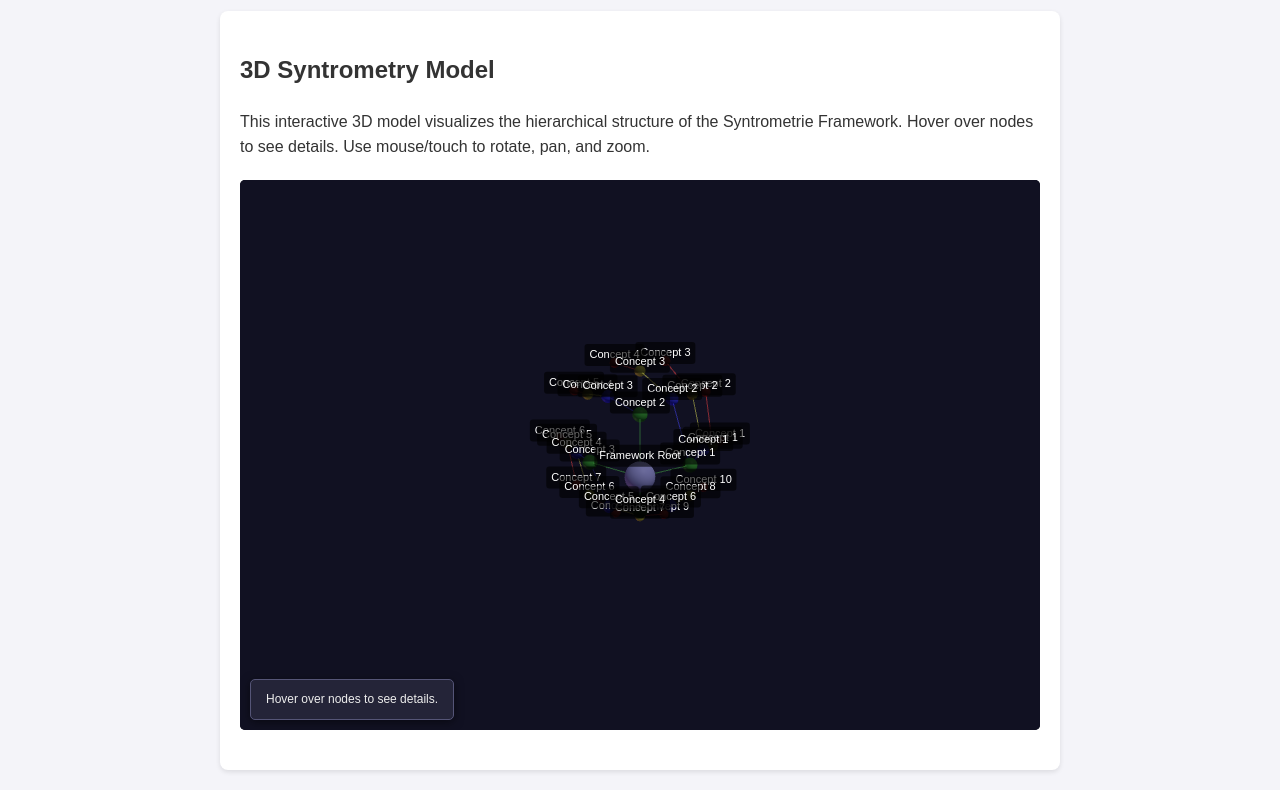
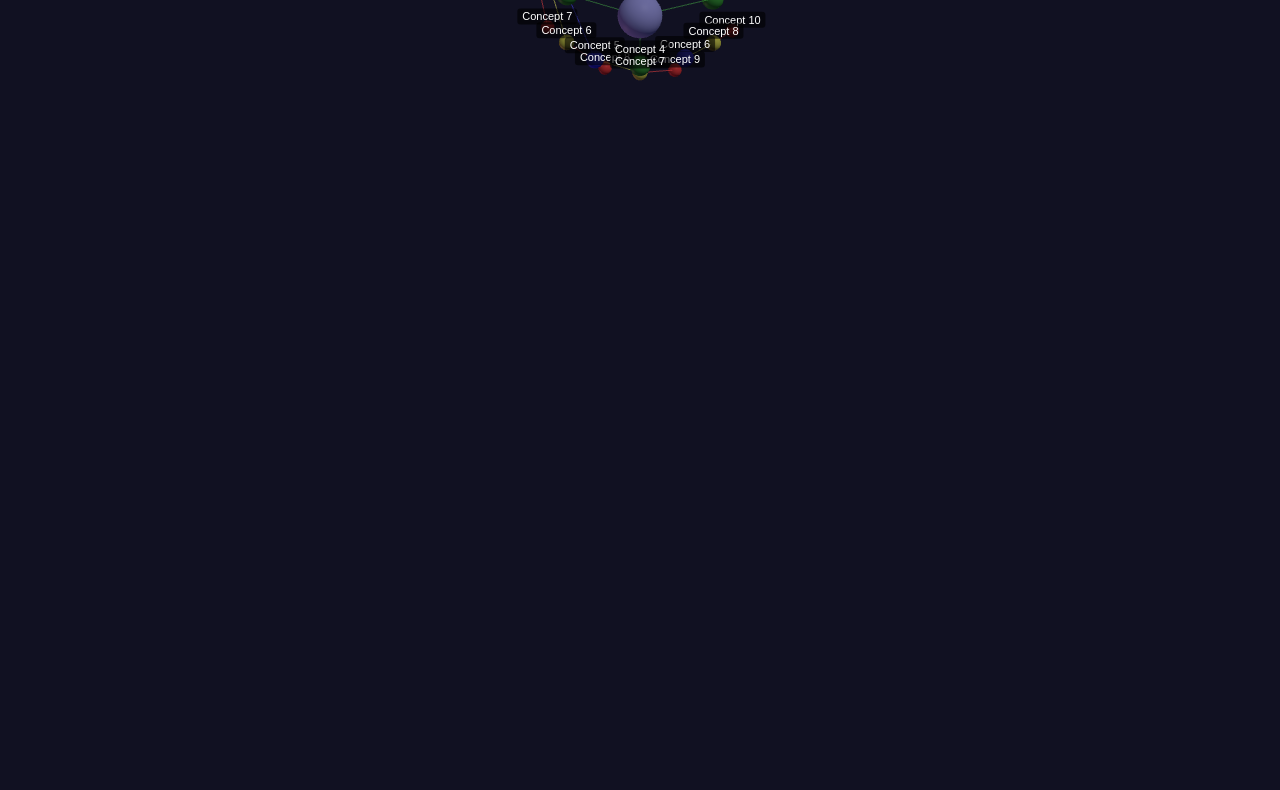
Before and after one commit to Marko0Marky/Live2d-Avatar-Ai, a plain HTML site: page index.html in a window 1280 px wide. Shown: the part 416-1206 px from the top of the page. After the commit the page ends 800 px from the top, so only its background shows below. Drawn offline with nearby package versions, Linux system fonts and the light colour scheme; animation ran at ten frames a second.

Commit message:
Update index.html

```diff
--- a/index.html
+++ b/index.html
@@ -3,86 +3,53 @@
 <head>
     <meta charset="UTF-8">
     <meta name="viewport" content="width=device-width, initial-scale=1.0">
-    <title>Live2D Avatar AI Agent - Syntrometrie Visualization</title> <!-- Updated Title -->
+    <!-- Title can remain or be updated -->
+    <title>Syntrometrie Framework 3D Visualization</title>
     <style>
+        /* Styles are directly from the script you want to use */
         body {
-            font-family: Arial, sans-serif;
-            line-height: 1.6;
             margin: 0;
-            padding: 0;
-            background-color: #f4f4f9;
-            color: #333;
-        }
-        header {
-            background: #2c3e50;
-            color: #fff;
-            padding: 20px 0;
-            text-align: center;
-        }
-        .container {
-            max-width: 800px;
-            margin: 20px auto;
-            padding: 20px;
-            background: #fff;
-            border-radius: 8px;
-            box-shadow: 0 2px 5px rgba(0, 0, 0, 0.1);
-        }
-        a {
-            color: #2980b9;
-            text-decoration: none;
-        }
-        a:hover {
-            text-decoration: underline;
-        }
-        /* Container for the 3D view */
-        .threejs-container {
-            width: 100%; /* Take full width of its parent */
-            height: 550px; /* Increased height */
-            margin: 20px auto; /* Center */
-            background-color: #111122; /* Match scene background */
-            position: relative; /* Needed for absolute positioning of renderers */
-            border-radius: 5px; /* Optional styling */
-            overflow: hidden; /* Clip renderers to container bounds */
+            overflow: hidden;
+            background-color: #111122; /* Consistent background */
+            color: #eee;
+            font-family: sans-serif;
         }
         canvas {
-            display: block; /* Prevent extra space below canvas */
+            display: block;
         }
-
-        /* Label style (from the previous script) */
         .label {
             color: #fff;
             font-family: sans-serif;
             padding: 2px 5px;
             background: rgba(0, 0, 0, 0.6);
             border-radius: 3px;
-            font-size: 11px;
-            pointer-events: none;
+            font-size: 11px; /* Slightly smaller */
+            pointer-events: none; /* Allow clicks/hovers to pass through */
             user-select: none;
             white-space: nowrap;
-            position: absolute; /* Needed for CSS2DRenderer */
+            /* position: absolute; Needed for CSS2DRenderer - it handles placement */
         }
-        /* Info panel style (from the previous script) */
-        #info-panel { /* Ensure this matches the JS selector */
+        #info-panel { /* Use ID to match JS */
             position: absolute;
-            bottom: 10px; /* Position at bottom-left corner of container */
+            top: 10px;
             left: 10px;
-            background-color: rgba(40, 40, 60, 0.85);
+            background-color: rgba(40, 40, 60, 0.85); /* Consistent style */
             color: #eee;
-            padding: 10px 15px;
+            padding: 10px 15px; /* Adjusted padding */
             border-radius: 5px;
-            max-width: 280px; /* Slightly narrower */
-            font-size: 12px; /* Slightly smaller text */
-            display: block;
+            max-width: 300px;
+            font-size: 13px; /* Adjusted size */
+            display: block; /* Keep visible */
             border: 1px solid #555577;
             box-shadow: 0 2px 10px rgba(0,0,0,0.5);
-            z-index: 10; /* Make sure it's above the canvas */
-            pointer-events: none; /* Don't interfere with controls */
+            z-index: 10; /* Ensure it's on top */
+            pointer-events: none; /* Prevent interaction blocking */
         }
          #info-panel h3 {
              margin-top: 0;
              margin-bottom: 8px;
              color: #00aaff;
-             font-size: 14px;
+             font-size: 15px;
          }
          #info-panel p {
              margin: 4px 0;
@@ -92,7 +59,12 @@
              margin-right: 5px;
           }
     </style>
-    <!-- Import Map required for ES Modules -->
+</head>
+<body>
+    <!-- Info panel is required by the script -->
+    <div id="info-panel">Loading visualization...</div>
+
+    <!-- Import map is required by the script -->
     <script type="importmap">
         {
             "imports": {
@@ -101,35 +73,8 @@
             }
         }
     </script>
-</head>
-<body>
-    <header>
-        <h1>Live2D Avatar AI Agent - Documentation</h1>
-        <p>Explore the architecture, setup, and advanced features of this project.</p>
-    </header>
 
-    <div class="container">
-        <h2>Quick Links</h2>
-        <ul>
-            <li><a href="research/syntrometrie_framework.html">Syntrometrie Framework Diagram</a></li>
-            <li><a href="research/conscious_agent_arch.html">Conscious Agent Architecture Diagram</a></li>
-            <li><a href="../README.md">Main Project README</a></li>
-        </ul>
-    </div>
-
-    <div class="container">
-        <h2>3D Syntrometry Model</h2>
-        <p>This interactive 3D model visualizes the hierarchical structure of the Syntrometrie Framework. Hover over nodes to see details. Use mouse/touch to rotate, pan, and zoom.</p>
-        <!-- The container where the 3D scene will be rendered -->
-        <div class="threejs-container" id="threejs-container">
-            <!-- The info panel will be placed inside by CSS -->
-            <div id="info-panel">Loading visualization...</div>
-        </div>
-    </div>
-
-    <!-- Removed old script tags -->
-
-    <!-- Replaced inline script with the module script -->
+    <!-- === PASTE THE JAVASCRIPT MODULE HERE === -->
     <script type="module">
         import * as THREE from 'three';
         import { OrbitControls } from 'three/addons/controls/OrbitControls.js';
@@ -138,57 +83,45 @@
         // --- Global Variables ---
         let scene, camera, renderer, labelRenderer, controls;
         let raycaster, mouse;
-        let infoPanel; // Will get element in init
+        let infoPanel; // Will grab the element
         const allNodes = []; // Keep track of all nodes for raycasting
-        let container; // The div element for the visualization
 
         // --- Initialization ---
         function init() {
-            container = document.getElementById('threejs-container');
+            // Get the info panel element
             infoPanel = document.getElementById('info-panel');
-
-            if (!container) {
-                console.error("Error: Could not find container element #threejs-container");
-                if(infoPanel) infoPanel.innerHTML = "Error: Container not found.";
-                return;
-            }
              if (!infoPanel) {
-                 console.warn("Info panel #info-panel not found.");
-                 // Allow visualization to continue without the panel
+                 console.warn("Info panel #info-panel not found. Hover info will not be displayed.");
              } else {
-                 infoPanel.innerHTML = 'Hover over nodes to see details.'; // Set initial text
+                 infoPanel.innerHTML = 'Hover over nodes to see details.'; // Initial text
              }
-
-            const width = container.clientWidth;
-            const height = container.clientHeight;
 
             // Scene
             scene = new THREE.Scene();
             scene.background = new THREE.Color(0x111122);
-            scene.fog = new THREE.Fog(0x111122, 40, 100);
+            scene.fog = new THREE.Fog(0x111122, 40, 100); // Add some fog
 
             // Camera
-            camera = new THREE.PerspectiveCamera(70, width / height, 0.1, 1000);
-            camera.position.set(0, 5, 25);
+            camera = new THREE.PerspectiveCamera(70, window.innerWidth / window.innerHeight, 0.1, 1000); // Slightly wider FOV
+            camera.position.set(0, 5, 25); // Adjusted camera start position
 
-            // Renderer (WebGL)
+            // Renderer (Attaches to body)
             renderer = new THREE.WebGLRenderer({ antialias: true });
-            renderer.setSize(width, height);
+            renderer.setSize(window.innerWidth, window.innerHeight);
             renderer.setPixelRatio(window.devicePixelRatio);
-            container.appendChild(renderer.domElement); // Append to container
+            document.body.appendChild(renderer.domElement);
 
-            // CSS2DRenderer for Labels
+            // CSS2DRenderer for Labels (Attaches to body)
             labelRenderer = new CSS2DRenderer();
-            labelRenderer.setSize(width, height);
-            labelRenderer.domElement.style.position = 'absolute'; // Position relative to container
+            labelRenderer.setSize(window.innerWidth, window.innerHeight);
+            labelRenderer.domElement.style.position = 'absolute';
             labelRenderer.domElement.style.top = '0px';
-            labelRenderer.domElement.style.left = '0px'; // Align top-left
             labelRenderer.domElement.style.pointerEvents = 'none'; // Crucial!
-            container.appendChild(labelRenderer.domElement); // Append to container
+            document.body.appendChild(labelRenderer.domElement);
 
-            // Orbit Controls (Attach to the main renderer's element)
+            // Orbit Controls (Uses main renderer element)
             controls = new OrbitControls(camera, renderer.domElement);
-            controls.enableDamping = true;
+            controls.enableDamping = true; // Smoother interaction
             controls.dampingFactor = 0.05;
             controls.enableZoom = true;
             controls.enablePan = true;
@@ -197,23 +130,26 @@
             controls.target.set(0, 0, -10); // Target the center of the layers
             controls.update();
 
-            // Lighting
-            const ambientLight = new THREE.AmbientLight(0x606080);
+
+            // Lighting (Adjusted for Phong/Standard material)
+            const ambientLight = new THREE.AmbientLight(0x606080); // Less intense ambient
             scene.add(ambientLight);
+
             const dirLight1 = new THREE.DirectionalLight(0xffffff, 1.0);
             dirLight1.position.set(5, 10, 7).normalize();
             scene.add(dirLight1);
-            const dirLight2 = new THREE.DirectionalLight(0xffaacc, 0.4);
+
+            const dirLight2 = new THREE.DirectionalLight(0xffaacc, 0.4); // Subtle colored light
             dirLight2.position.set(-5, -5, -2).normalize();
             scene.add(dirLight2);
 
             // Colors for Layers
             const colors = {
-                foundational: 0x44aa44,
-                recursive: 0x4444ff,
-                geometric: 0xdddd55,
-                emergence: 0xff4444,
-                framework: 0xaaaaee
+                foundational: 0x44aa44, // Adjusted Green
+                recursive: 0x4444ff,   // Adjusted Blue
+                geometric: 0xdddd55,   // Adjusted Yellow
+                emergence: 0xff4444,   // Adjusted Red
+                framework: 0xaaaaee    // Color for the central node
             };
 
             // Build the Syntrometrie Framework Visualization
@@ -231,51 +167,50 @@
 
         // --- Helper Functions ---
         function createNode(name, color, size = 0.5, position) {
-            const geometry = new THREE.SphereGeometry(size, 24, 16);
+            const geometry = new THREE.SphereGeometry(size, 24, 16); // Slightly less detail
             const material = new THREE.MeshPhongMaterial({
                 color: color,
                 shininess: 60,
              });
             const node = new THREE.Mesh(geometry, material);
-            node.name = name;
-            node.userData = { description: getNodeDescription(name), type: getNodeType(name) };
+            node.name = name; // Used for identification
+            node.userData = { description: getNodeDescription(name), type: getNodeType(name) }; // Store info
             node.position.copy(position);
             scene.add(node);
-            allNodes.push(node);
+            allNodes.push(node); // Add to list for raycasting
             return node;
         }
 
         function createLabel(text, node) {
             const div = document.createElement('div');
-            div.className = 'label'; // Class for CSS styling
+            div.className = 'label'; // CSS class
             div.textContent = text;
-            const label = new CSS2DObject(div); // Use CSS2DObject
+            const label = new CSS2DObject(div);
             const nodeSize = node.geometry.parameters.radius || 0.5;
-            label.position.set(0, nodeSize * 1.1 + 0.3, 0);
+            label.position.set(0, nodeSize * 1.1 + 0.3, 0); // Relative offset
             node.add(label); // Attach label TO the node mesh
             return label;
         }
-
 
         function createConnectionLine(startPos, endPos, color = 0xaaaaaa) {
             const points = [startPos, endPos];
             const geometry = new THREE.BufferGeometry().setFromPoints(points);
             const material = new THREE.LineBasicMaterial({
                  color: color,
-                 linewidth: 1,
+                 linewidth: 1, // Note: May not be supported on all platforms/drivers
                  transparent: true,
                  opacity: 0.5
             });
             const line = new THREE.Line(geometry, material);
             scene.add(line);
-            return line;
+            return line; // Return line if needed later
         }
 
         // --- Build Framework ---
         function buildFramework(colors) {
             const rootPosition = new THREE.Vector3(0, 0, 0);
             const root = createNode("Syntrometrie Framework", colors.framework, 1, rootPosition);
-            createLabel("Framework Root", root);
+            createLabel("Framework Root", root); // Simpler label
 
             const layers = [
                 { name: "Foundational Logic", color: colors.foundational, zOffset: -6, nodeCount: 4, radius: 4 },
@@ -284,7 +219,7 @@
                 { name: "Emergence Layer", color: colors.emergence, zOffset: -24, nodeCount: 10, radius: 10 },
             ];
 
-            const layerNodeObjects = {};
+            const layerNodeObjects = {}; // Store node Meshes
             layerNodeObjects["Root"] = [root];
 
             layers.forEach((layer, index) => {
@@ -319,41 +254,39 @@
         function setupInteraction() {
             raycaster = new THREE.Raycaster();
             mouse = new THREE.Vector2();
-            // Listen for mouse move events on the container, not the whole window
-            if (container) {
-                container.addEventListener('mousemove', onMouseMove, false);
-                // Add touch support if needed (basic example)
-                container.addEventListener('touchmove', onTouchMove, false);
-                container.addEventListener('touchend', onTouchEnd, false);
-            }
+            // Use mousemove on the window for full-screen hover
+            window.addEventListener('mousemove', onMouseMove, false);
+            // Add touch support for mobile hover (basic)
+             window.addEventListener('touchmove', onTouchMove, { passive: false }); // passive:false may be needed if preventDefault is used later
+             window.addEventListener('touchend', onTouchEnd, false);
         }
 
         let lastIntersected = null;
 
-        function updateMousePosition(clientX, clientY) {
-             if (!container) return;
-             const rect = container.getBoundingClientRect();
-             mouse.x = ((clientX - rect.left) / rect.width) * 2 - 1;
-             mouse.y = -((clientY - rect.top) / rect.height) * 2 + 1;
+         // Helper to update mouse/touch coordinates
+         function updatePointerPosition(clientX, clientY) {
+             mouse.x = (clientX / window.innerWidth) * 2 - 1;
+             mouse.y = -(clientY / window.innerHeight) * 2 + 1;
          }
 
          function onMouseMove(event) {
-             updateMousePosition(event.clientX, event.clientY);
+             updatePointerPosition(event.clientX, event.clientY);
              checkIntersections();
          }
 
          function onTouchMove(event) {
+             // Prevent default scroll behavior when touching the visualization
+             // event.preventDefault(); // Uncomment if needed
              if (event.touches.length > 0) {
-                 updateMousePosition(event.touches[0].clientX, event.touches[0].clientY);
+                 updatePointerPosition(event.touches[0].clientX, event.touches[0].clientY);
                  checkIntersections();
              }
          }
 
          function onTouchEnd(event) {
-             // When touch ends, clear the hover effect
+             // When touch ends (finger lifts), clear the hover state
              clearHover();
          }
-
 
         function checkIntersections() {
             if (!camera || !raycaster) return;
@@ -364,7 +297,7 @@
             if (intersects.length > 0) {
                 const intersectedObject = intersects[0].object;
                 if (intersectedObject !== lastIntersected) {
-                    // Optional: Add visual feedback
+                    // Optional: Visual feedback (e.g., scale)
                     // if (lastIntersected) { lastIntersected.scale.set(1,1,1); }
                     // intersectedObject.scale.set(1.2, 1.2, 1.2);
 
@@ -380,11 +313,12 @@
                     lastIntersected = intersectedObject;
                 }
             } else {
+                // No intersection, clear previous hover state
                 clearHover();
             }
         }
 
-         function clearHover() {
+        function clearHover() {
              if (lastIntersected) {
                  // Optional: Reset visual feedback
                  // lastIntersected.scale.set(1, 1, 1);
@@ -394,6 +328,7 @@
                  lastIntersected = null;
              }
          }
+
 
         // --- Helper Functions for Node Metadata (Placeholder descriptions) ---
         function getNodeType(name) {
@@ -430,40 +365,42 @@
 
         // --- Resize Handler ---
         function onWindowResize() {
-            if (!container || !camera || !renderer || !labelRenderer) return;
-
-            const width = container.clientWidth;
-            const height = container.clientHeight;
-
-            camera.aspect = width / height;
+            // Update camera aspect ratio and renderer sizes based on window dimensions
+            camera.aspect = window.innerWidth / window.innerHeight;
             camera.updateProjectionMatrix();
-
-            renderer.setSize(width, height);
-            labelRenderer.setSize(width, height);
+            renderer.setSize(window.innerWidth, window.innerHeight);
+            labelRenderer.setSize(window.innerWidth, window.innerHeight);
         }
 
         // --- Animation Loop ---
         function animate() {
             requestAnimationFrame(animate);
-            if (controls) controls.update(); // Update controls if damping is enabled
+            // Update controls if damping/auto-rotate is enabled
+            if (controls) controls.update();
+            // Render the scene
             if (renderer && scene && camera) renderer.render(scene, camera);
+            // Render the labels
             if (labelRenderer && scene && camera) labelRenderer.render(scene, camera);
         }
 
         // --- Start Application ---
+        // Use DOMContentLoaded to ensure the body and info-panel are ready
         document.addEventListener('DOMContentLoaded', () => {
             console.log("DOM ready, initializing Syntrometrie Framework visualization...");
              try {
                  init();
              } catch (error) {
                  console.error("Initialization failed:", error);
-                 const errContainer = document.getElementById('threejs-container') || document.body;
-                 errContainer.innerHTML = `<div style="color: red; padding: 20px; font-size: 1.2em;">Error during initialization: ${error.message}<br>Check console for details.</div>`;
-                 if(infoPanel) infoPanel.style.display = 'none';
+                 // Display error message in the body if init fails
+                 document.body.innerHTML = `<div style="color: red; padding: 20px; font-size: 1.2em; background: #333;">Error during initialization: ${error.message}<br>Check console for details.</div>`;
+                 // Attempt to hide info panel if it exists and error occurs
+                 const panel = document.getElementById('info-panel');
+                 if(panel) panel.style.display = 'none';
              }
          });
 
     </script>
+    <!-- === END OF JAVASCRIPT MODULE === -->
 
 </body>
 </html>
```
